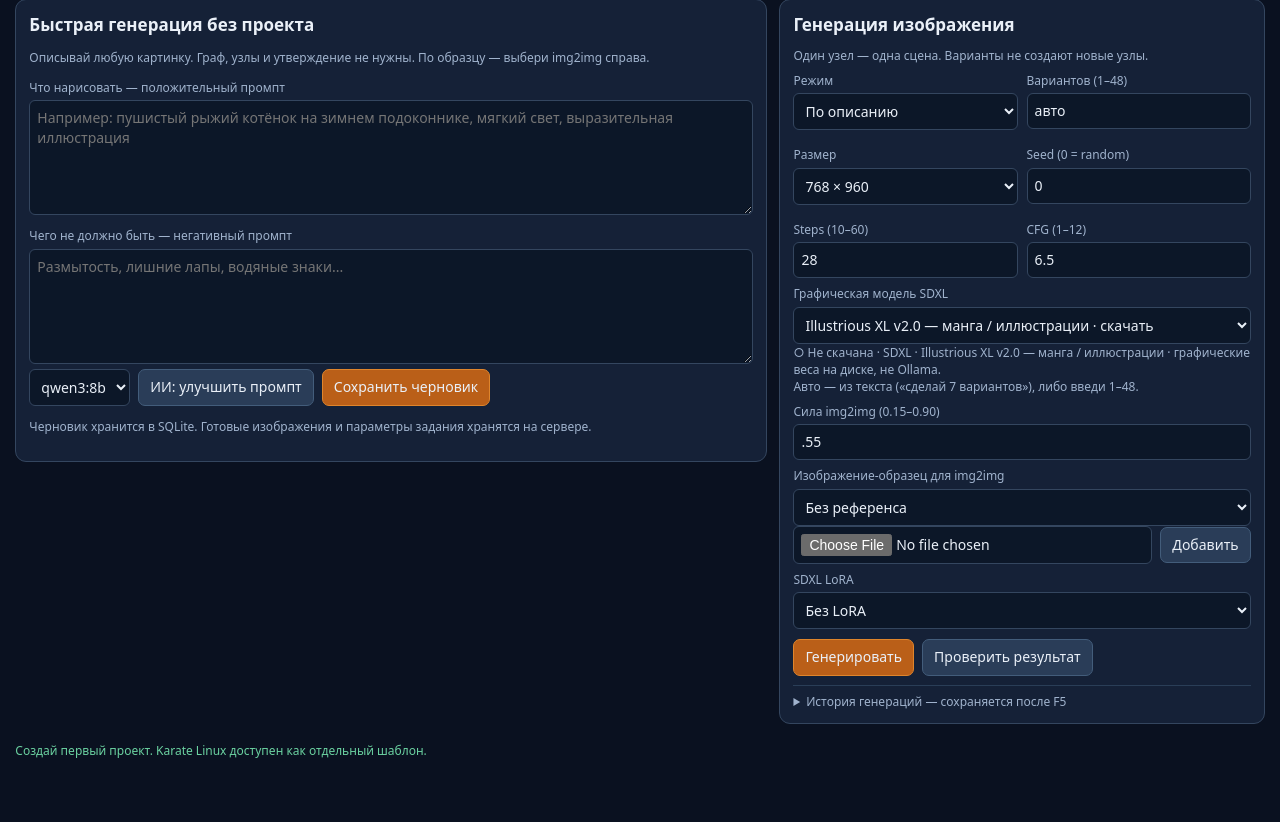
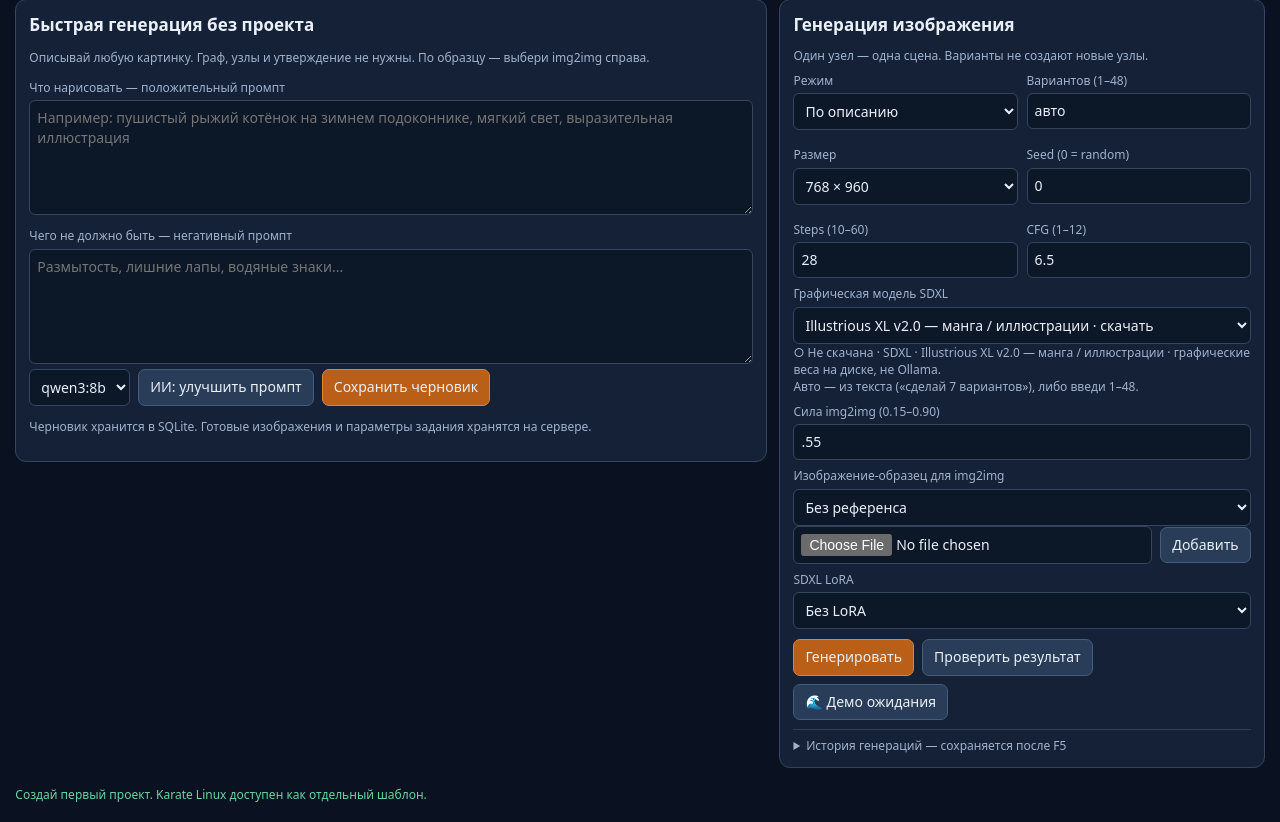
Before and after one commit to musikfed/ai_draftsman, a Flask app: page / in a window 1280 px wide. Shown: the part 193-1015 px from the top of the page. Before the commit the page ends 951 px from the top, so only its background shows below. Run offline with Flask 3, Linux system fonts and the light colour scheme; data that the repository does not hold is empty; some libraries are stand-ins or nearby versions.

Commit message:
ui: add zero-GPU animated turtle waiting preview toggle

```diff
--- a/templates/studio.html
+++ b/templates/studio.html
@@ -202,7 +202,7 @@ pre{background:#0c1728;padding:9px;border-radius:7px;white-space:pre-wrap;overfl
    <label data-t="reference">Изображение-образец (только для img2img)</label><select id="reference"><option value="">Без референса</option></select>
    <div class="toolbar"><input id="referenceFile" type="file" accept=".jpg,.jpeg,.png,.webp" class="grow"><button id="uploadReference" data-t="upload">Добавить образец</button></div>
    <label>SDXL LoRA</label><select id="lora"><option value="">Без LoRA</option></select>
-   <div class="toolbar" style="margin-top:10px"><button id="generate" class="primary" data-t="generate">Генерировать</button><button id="checkJob" data-t="checkJob">Проверить результат</button></div>
+   <div class="toolbar" style="margin-top:10px"><button id="generate" class="primary" data-t="generate">Генерировать</button><button id="checkJob" data-t="checkJob">Проверить результат</button><button id="demoWait">🌊 Демо ожидания</button></div>
    <div id="jobProgress" class="collapsed"><div class="muted" id="jobStage">Загрузка модели</div><progress id="jobBar" max="100" value="0"></progress><div id="waitGrid" class="wait-grid"></div></div>
    <pre id="jobInfo" class="collapsed"></pre><div id="previews"></div>
    <details><summary>История генераций — сохраняется после F5</summary>
@@ -235,7 +235,7 @@ const TR={
  be:{projects:'Праекты',newProject:'Новы праект',graph:'Рэдактар графа',inspector:'Рэдактар вузла',addNode:'Дадаць вузел',saveNode:'Захаваць вузел',generate:'Стварыць выяву',llmManager:'Мадэлі Ollama',downloadLLM:'Спампаваць LLM',projectSettings:'Налады праекта'}
 };
 let lang='ru', projects=[], project=null, nodes=[], edges=[], chosen=0, currentJob='';
-let currentMode='graph', jobTimer=null;
+let currentMode='graph', jobTimer=null, demoWaiting=false, activeRendering=false;
 let busy=false;
 function say(s){$('message').textContent=String(s)}
 async function api(url,method='GET',data){
@@ -619,6 +619,18 @@ function renderWaiting(total,completed=0){
   overflow.textContent='Готово '+completed+' из '+amount+' · черепашки сопровождают последовательную генерацию';
  }else if(overflow){overflow.remove()}
 }
+$('demoWait').onclick=()=>{
+ if(activeRendering){say('Сейчас идёт настоящий рендер — черепашка уже плывёт');return}
+ demoWaiting=!demoWaiting;
+ $('demoWait').textContent=demoWaiting?'Скрыть демо':'🌊 Демо ожидания';
+ $('jobProgress').classList.toggle('collapsed',!demoWaiting);
+ if(demoWaiting){
+  let amount=Number($('variants').value);
+  if(!Number.isInteger(amount)||amount<1||amount>48)amount=1;
+  $('jobStage').textContent='🌊 Демо: черепаха плавает, но GPU не запущен';
+  $('jobBar').value=0;renderWaiting(amount);
+ }
+};
 function stopJobPolling(){if(jobTimer){clearTimeout(jobTimer);jobTimer=null}}
 function scheduleJobRefresh(){
  stopJobPolling();
@@ -633,6 +645,9 @@ async function updateJob(){
  $('jobInfo').classList.remove('collapsed');
  $('jobInfo').textContent='Задание '+currentJob+' · '+job.status+' · '+(job.completed||0)+'/'+(job.total||0)+(job.error?'\n'+job.error:'');
  const busy=['running','queued'].includes(job.status);
+ activeRendering=busy;
+ demoWaiting=false;
+ $('demoWait').textContent='🌊 Демо ожидания';
  $('jobProgress').classList.toggle('collapsed',!busy);
  if(busy){
    $('jobStage').textContent='🌊 Не быстро, зато с погружением! · '+(job.stage||'Загрузка модели')+' · '+(job.progress||0)+'%';
@@ -684,7 +699,8 @@ $('generate').onclick=()=>task(async()=>{
     await saveNode();
     response=await api('/api/studio/projects/'+project.id+'/nodes/'+chosen+'/generate','POST',settings);
   }
-  currentJob=response.job_id;
+  currentJob=response.job_id;demoWaiting=false;activeRendering=true;
+  $('demoWait').textContent='🌊 Демо ожидания';
   $('jobInfo').classList.remove('collapsed');
   $('jobInfo').textContent='Задание '+currentJob+' принято';
   $('jobProgress').classList.remove('collapsed');
```
